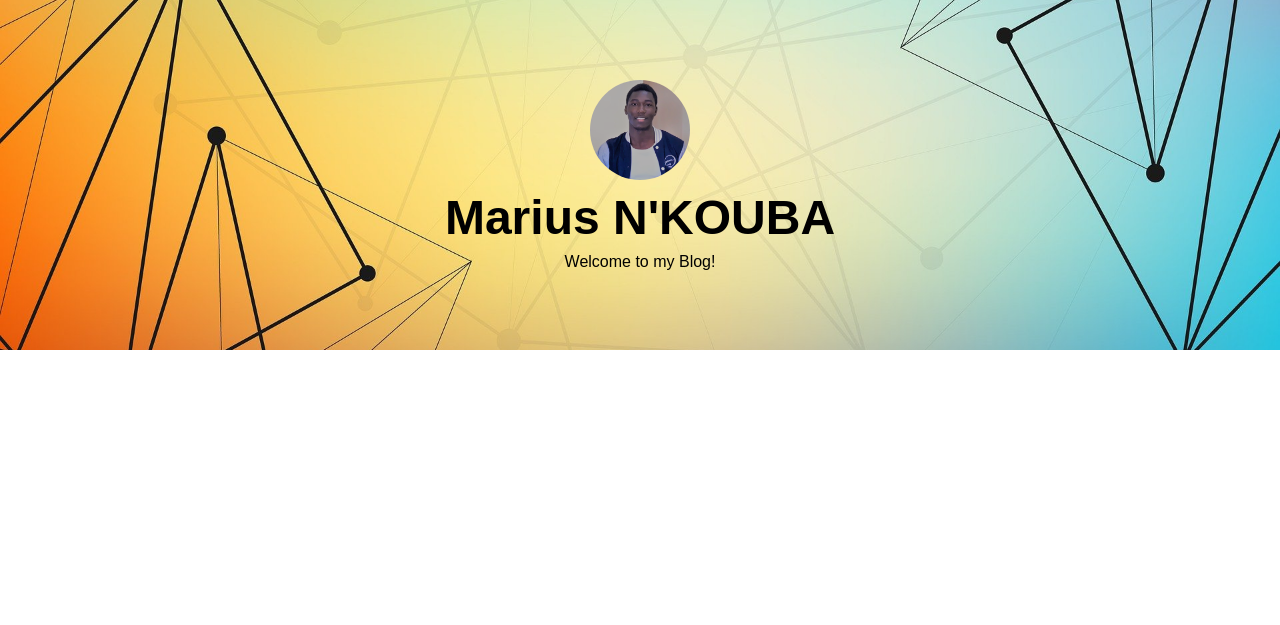
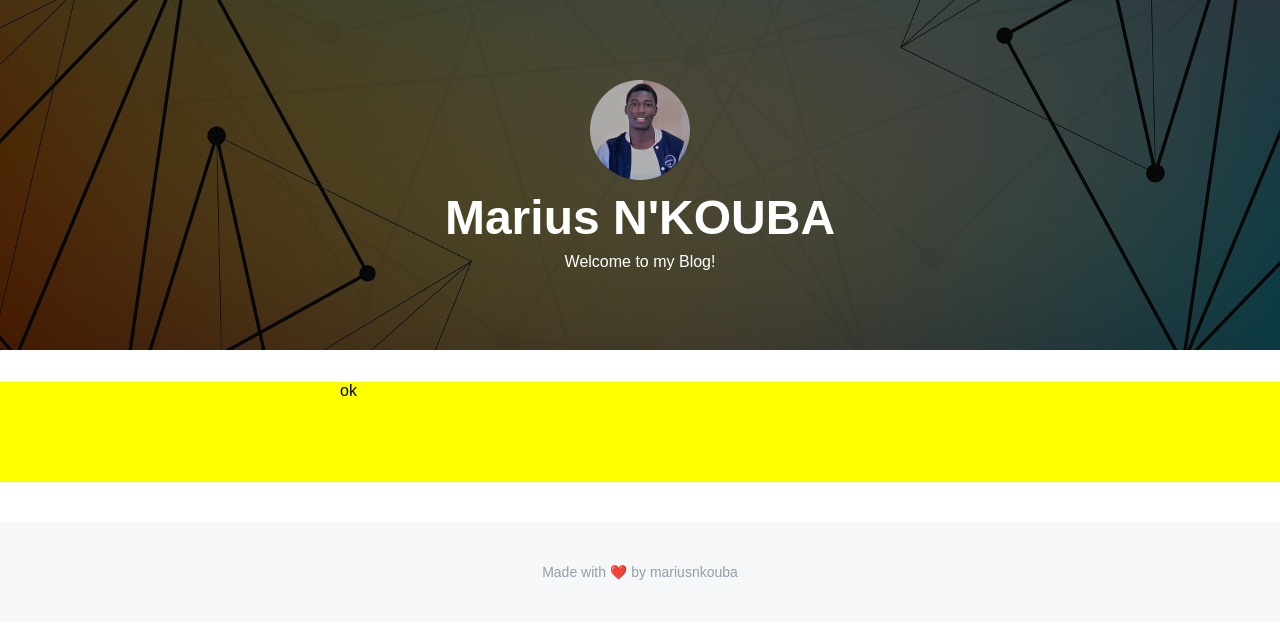
Before and after one commit to nkoubamarius/Blog_javascript, a plain HTML site: page index.html in a window 1280 px wide. Drawn offline with Linux system fonts and the light colour scheme.

Commit message:
Structuration de la page Index

```diff
--- a/index.html
+++ b/index.html
@@ -13,8 +13,18 @@
             <div class="profile-image"></div>
             <div class="profile-name">Marius N'KOUBA</div>
             <div class="subtext">Welcome to my Blog!</div>
+        </header>
 
-        </header>
+        <div class="main">
+            <div class="post">
+                <div class="main-container">
+                    ok
+                </div>
+            </div>
+        </div>
+        <footer>
+            <p>Made with ❤️ by mariusnkouba</p>
+        </footer>
         <script src="js/index.js"></script>
     </body>
 </html>
--- a/style/style.css
+++ b/style/style.css
@@ -17,6 +17,22 @@ header{
     background-image: url(/assets/banner.jpg);
     background-size: cover;
     background-position: center;
+    position: relative;
+    color:white;
+}
+
+header>*{
+    z-index: 12;
+}
+
+header::after{
+    content: "";
+    position: absolute;
+    left: 0;
+    right: 0;
+    bottom: 0;
+    top: 0;
+    background-color:rgba(0,0,0,0.7);
 }
 
 .profile-image{
@@ -38,6 +54,22 @@ header{
     margin-top: 8px;
 }
 
+.main{
+    background-color: yellow;
+    height: 100px;
+    margin-top: 32px;
+    display: flex;
+    justify-content: center;
+}
+
+.main-container{
+    max-width: 750px;
+    min-width: 600px;
+    width: 100%;
+    padding-left: 16px;
+    padding-right: 16px;
+}
+
 footer {
     min-height: 100px;
     background-color: #eaecee70;
```
